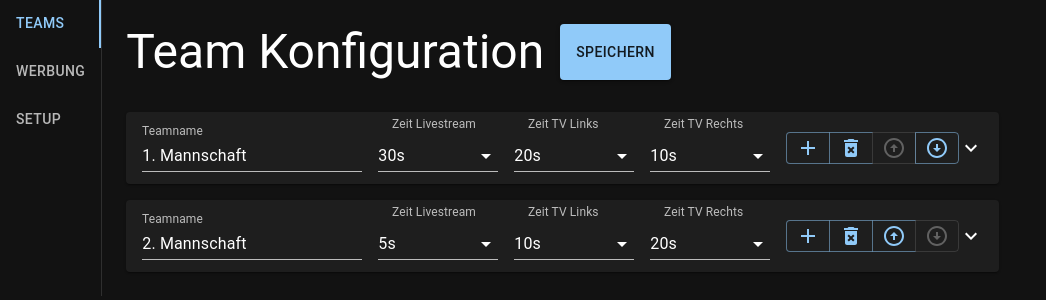
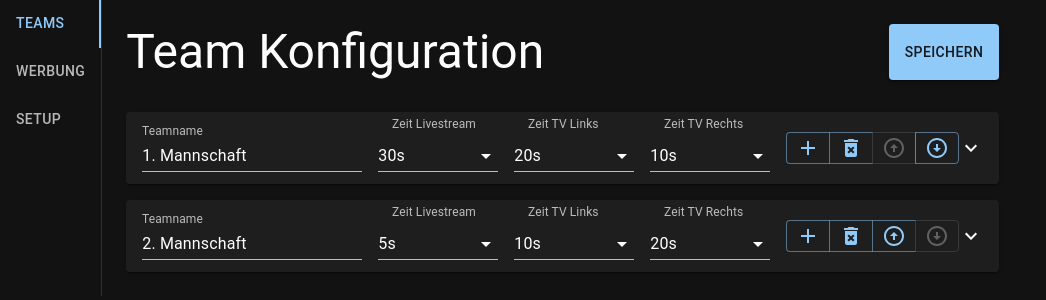
Before and after one commit to ThomasForell/cck2_live_electron, a React (Create React App) app: page / in a window 1280 px wide. Shown: the top 300 px of the page, without its empty margins (0-1046 px from the left). Built offline with nearby package versions, Linux system fonts and the light colour scheme; no server answers.

Commit message:
Setup button

```diff
--- a/src/App.tsx
+++ b/src/App.tsx
@@ -519,8 +519,8 @@ function App({socket}: {socket: Socket}) {
             <Tab label="Setup" id="tab-setup" sx={{alignItems:'start'}}/>
           </Tabs>
           <TabPanel  value={valuePanel} index={0}>
-            <Stack component="div" spacing={4} direction="column">
-              <Stack spacing={2} direction="row" alignItems="left">
+            <Stack spacing={4} direction="column">
+              <Stack spacing={2} direction="row" justifyContent="space-between">
                 <Typography component='div' variant="h3">Team Konfiguration</Typography>
                 <Button onClick={() => {console.log(watchedValues.team); socket.emit("save_team", watchedValues.team);}} variant="contained">Speichern</Button>
               </Stack>
@@ -531,7 +531,7 @@ function App({socket}: {socket: Socket}) {
           </TabPanel>
           <TabPanel value={valuePanel} index={1}>
             <Stack spacing={4} direction="column">
-              <Stack spacing={2} direction="row" alignItems="left">
+              <Stack spacing={2} direction="row"  justifyContent="space-between">
               <Typography component='div' variant="h3">Werbung Konfiguration</Typography>
                 <Button onClick={() => {console.log(watchedValues.adv); socket.emit("save_adv", watchedValues.adv);}} variant="contained">Speichern</Button>
               </Stack>
@@ -542,7 +542,7 @@ function App({socket}: {socket: Socket}) {
           </TabPanel>
           <TabPanel value={valuePanel} index={2}>
             <Stack spacing={4} direction="column">
-              <Stack spacing={2} direction="row" alignItems="left">
+              <Stack spacing={2} direction="row"  justifyContent="space-between">
                 <Typography component='div' variant="h3">Setup</Typography>
                 <Button onClick={() => {console.log(watchedValues.setup); socket.emit("save_setup", watchedValues.setup);}} variant="contained">Speichern</Button>
               </Stack>
```
